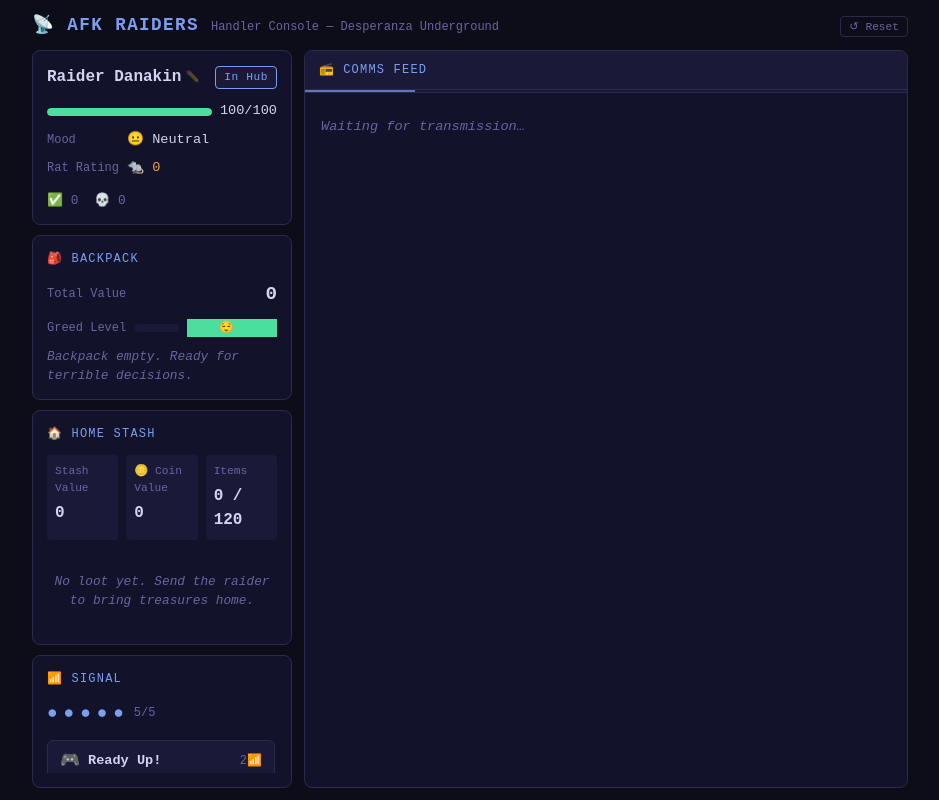
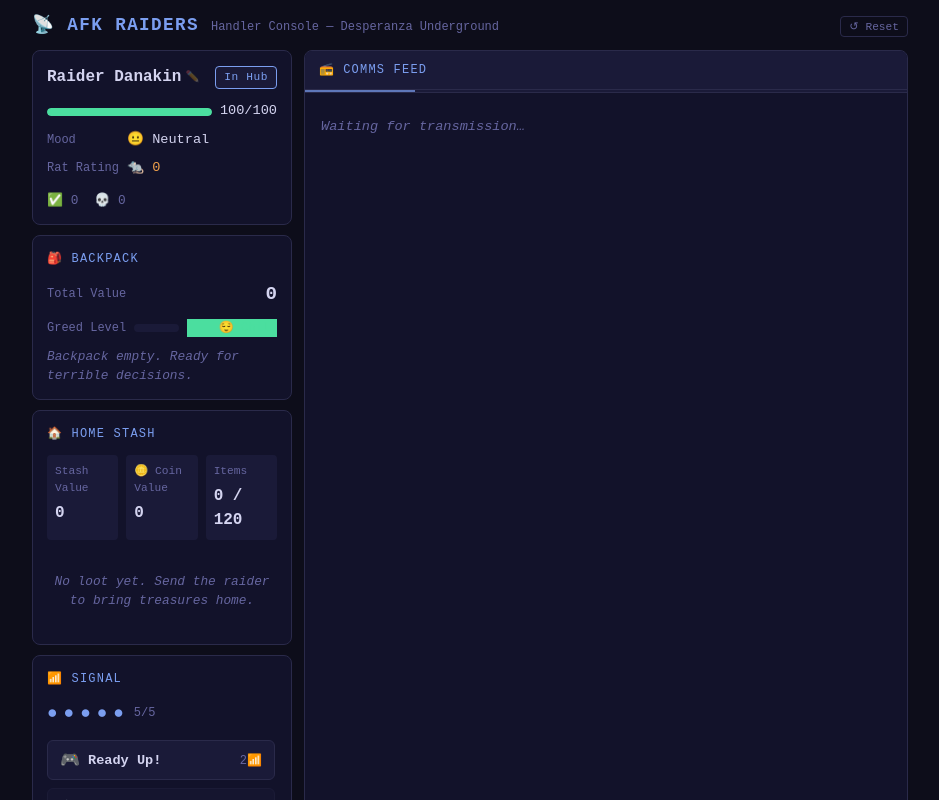
Before and after one commit to DanJ210/afk-raiders, a Vue app: page / in a window 1280 px wide. Shown: the top 800 px of the page, without its empty margins (170-1109 px from the left). Built offline with nearby package versions, Linux system fonts and the light colour scheme.

Commit message:
Adjusting container height

```diff
--- a/src/App.vue
+++ b/src/App.vue
@@ -97,7 +97,7 @@ const showZoneStrip = computed(
 .app {
   display: flex;
   flex-direction: column;
-  height: 100dvh;
+  min-height: 100dvh;
   max-width: 900px;
   margin: 0 auto;
   padding: 12px;
@@ -155,7 +155,7 @@ const showZoneStrip = computed(
   display: flex;
   flex-direction: column;
   gap: 10px;
-  overflow-y: auto;
+  overflow: visible;
 }
 
 .app__log {
@@ -247,6 +247,8 @@ const showZoneStrip = computed(
 
 @media (max-width: 600px) {
   .app {
+    height: 100dvh;
+    min-height: 0;
     padding-bottom: 0;
   }
 
```
